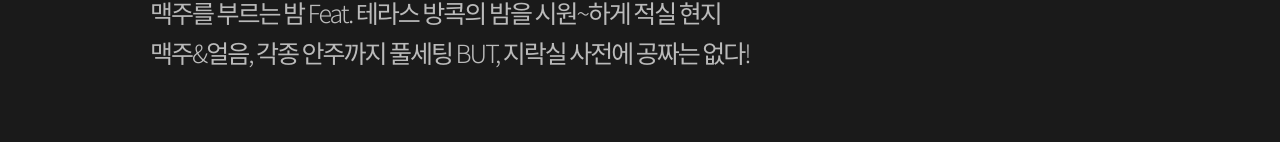
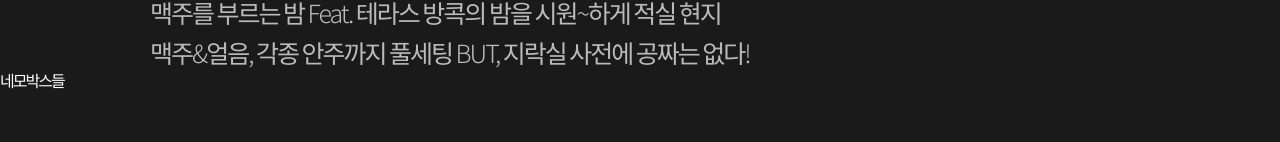
Before and after one commit to yujinkim11/enjoy, a React (Create React App) app: page /#/bannermain in a window 1280 px wide. Shown: the part 810-952 px from the top of the page. Built offline with nearby package versions, Linux system fonts and the light colour scheme.

Commit message:
round box

```diff
--- a/src/conponents/pages/home/BannerMain.js
+++ b/src/conponents/pages/home/BannerMain.js
@@ -2,6 +2,8 @@ import { faBookmark, faHeartbeat } from "@fortawesome/free-solid-svg-icons";
 import { FontAwesomeIcon } from "@fortawesome/react-fontawesome";
 import styled from "styled-components";
 import { mainStyle } from "../../../styles/globalstyle";
+import { RoundBox } from "./RoundBox";
+import { RoundCon } from "./RoundCon";
 
 const SubMainWrap = styled.div`
   padding: ${mainStyle.padding};
@@ -67,7 +69,7 @@ const RoundTitle = styled.h3`
     margin-right: 20px;
   }
 `;
-const RoundCon = styled.p`
+const RoundContent = styled.p`
   width: 600px;
   line-height: 40px;
   font-size: 25px;
@@ -105,13 +107,14 @@ export const BannerMain = () => {
             <FontAwesomeIcon icon={faBookmark} />
           </p>
         </RoundTitle>
-        <RoundCon>
+        <RoundContent>
           <p>
             맥주를 부르는 밤 Feat. 테라스 방콕의 밤을 시원~하게 적실 현지
             맥주&얼음, 각종 안주까지 풀세팅 BUT, 지락실 사전에 공짜는 없다!
           </p>
-        </RoundCon>
+        </RoundContent>
       </RoundWrap>
+      <RoundBox />
     </>
   );
 };
--- /dev/null
+++ b/src/conponents/pages/home/RoundBox.js
@@ -0,0 +1,3 @@
+export const RoundBox = () => {
+  return <div>네모박스들</div>;
+};
```
